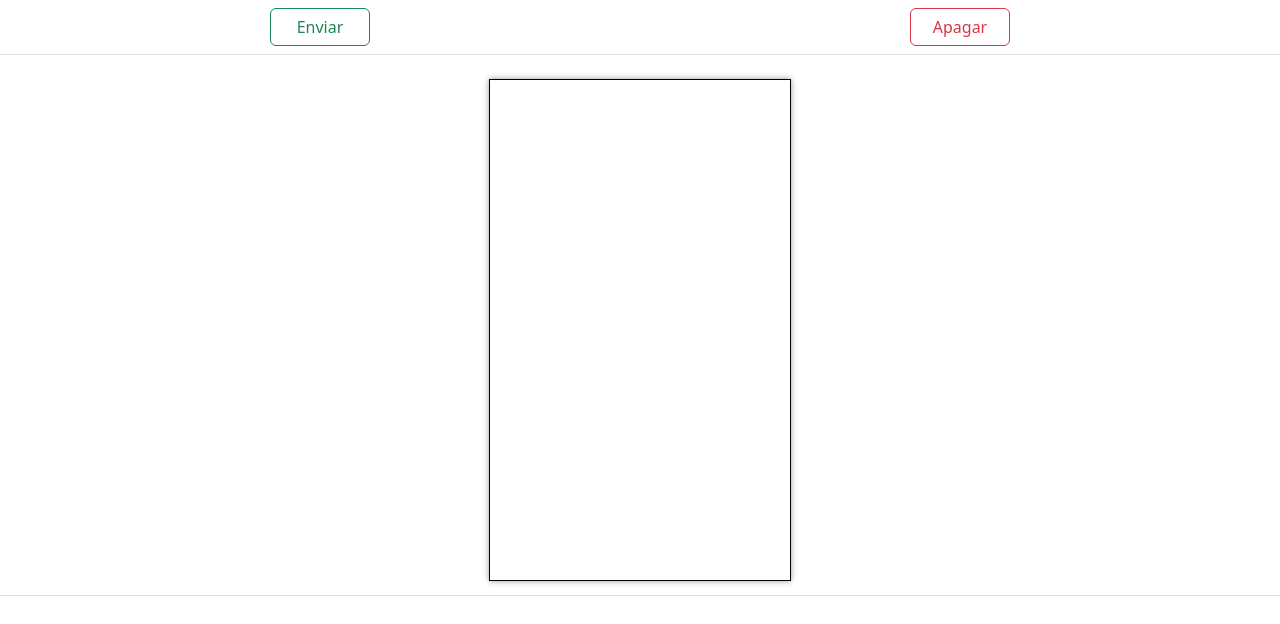
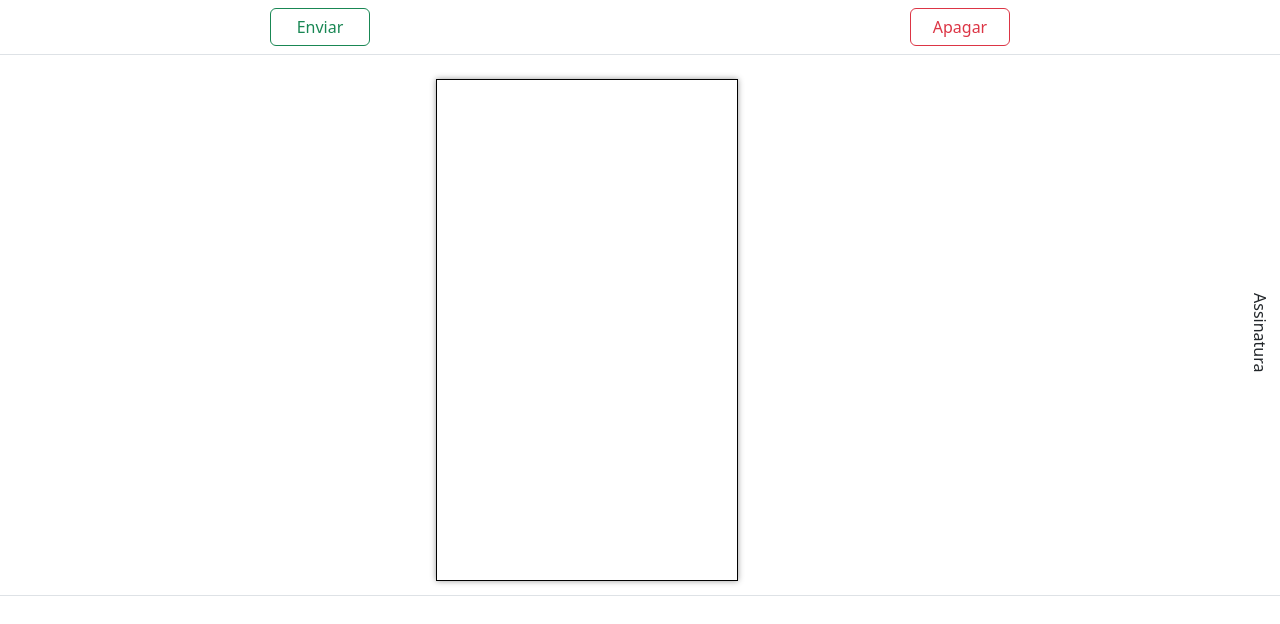
Before and after one commit to DaviBCoelho/Assinatura, a plain HTML site: page index.html in a window 1280 px wide. Both pictures are taken after a click on the button "Apagar". Drawn offline with nearby package versions, Linux system fonts and the light colour scheme.

Commit message:
Add files via upload

```diff
--- a/index.html
+++ b/index.html
@@ -27,12 +27,14 @@
               </tr>
             </thead>
             <tbody>
-              <tr> </tr>
               <tr>
-                <td class="col-md-12" style="text-align: center;">
+                <td class="col-md-11" style="text-align: center;">
                   <canvas id="canvas" class="signature-pad" width="300" height="500" style="border: 1px solid black;">
                 </canvas>
               </td>
+              <td class="col-md-1" style="text-align: center; writing-mode: vertical-rl;" >
+                Assinatura
+            </td>
               </tr>
               </tbody>
             </table>
--- a/script.js
+++ b/script.js
@@ -100,5 +100,5 @@ function clearCanvas() {
 
   function Erase() {
     const context = canvas.getContext('2d');
-    context.clearRect(1, 1, canvas.width, canvas.height);
+    context.clearRect(0, 0, canvas.width, canvas.height);
   }
--- a/style.css
+++ b/style.css
@@ -26,4 +26,6 @@ canvas{
     width: var(--canvas-width);
     height: var(--canvas-height);
     box-shadow: 0 0 6px 0 #999;
+    justify-content: center;
+    align-items: center;
 }
```
